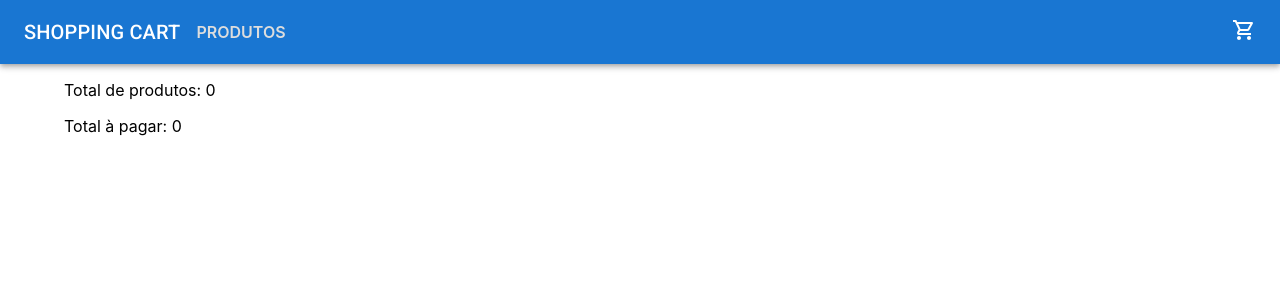
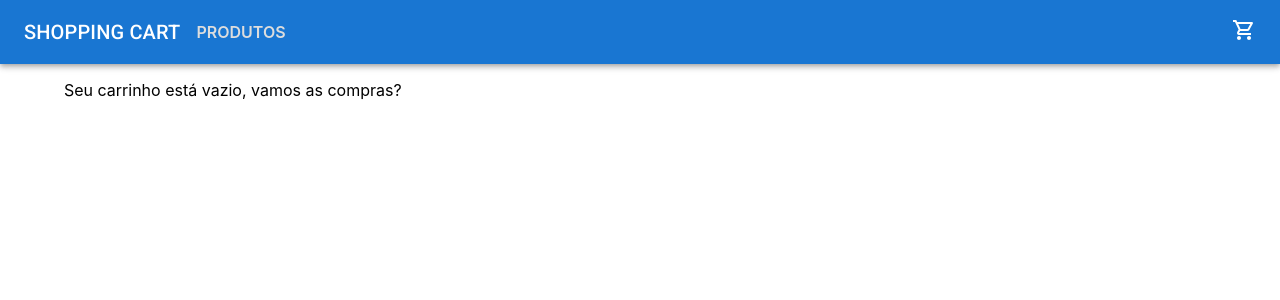
Before and after one commit to RodrigoBLima/simple-shopping-cart, a React (Create React App) app: page /cart in a window 1280 px wide. Shown: the top 300 px of the page. Built offline with nearby package versions, Linux system fonts and the light colour scheme.

Commit message:
feat(SPCRT-0000): fixing adjustments to list cart products

```diff
--- a/src/pages/Cart/components/CartListProductsSelecteds.tsx
+++ b/src/pages/Cart/components/CartListProductsSelecteds.tsx
@@ -11,14 +11,21 @@ export default function CartListProductsSelecteds() {
 
   return (
     <section id="cart-list-products-container">
-      {hasProductsOnTheCart
-        ? (products || []).map((product: ProductProps, index: number) => (
-            <CartProductItem product={product} key={product.id} index={index} />
-          ))
-        : null}
+      {hasProductsOnTheCart ? (
+        (products || []).map((product: ProductProps, index: number) => (
+          <CartProductItem product={product} key={product.id} index={index} />
+        ))
+      ) : (
+        <p>Seu carrinho está vazio, vamos as compras?</p>
+      )}
 
-      <p>Total de produtos: {total}</p>
-      <p>Total à pagar: {totalPayment}</p>
+      {hasProductsOnTheCart && (
+        <>
+          {' '}
+          <p>Total de produtos: {total}</p>
+          <p>Total à pagar: {totalPayment}</p>
+        </>
+      )}
     </section>
   );
 }
```
